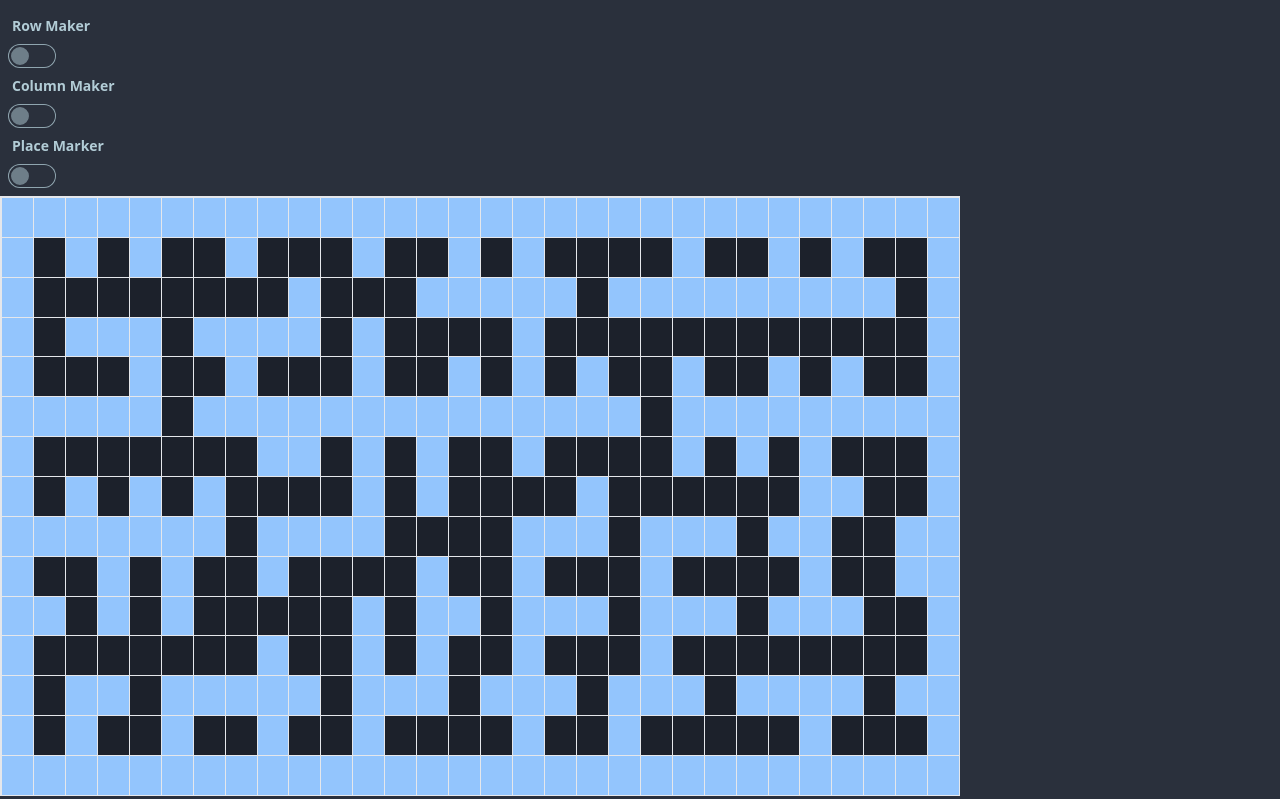
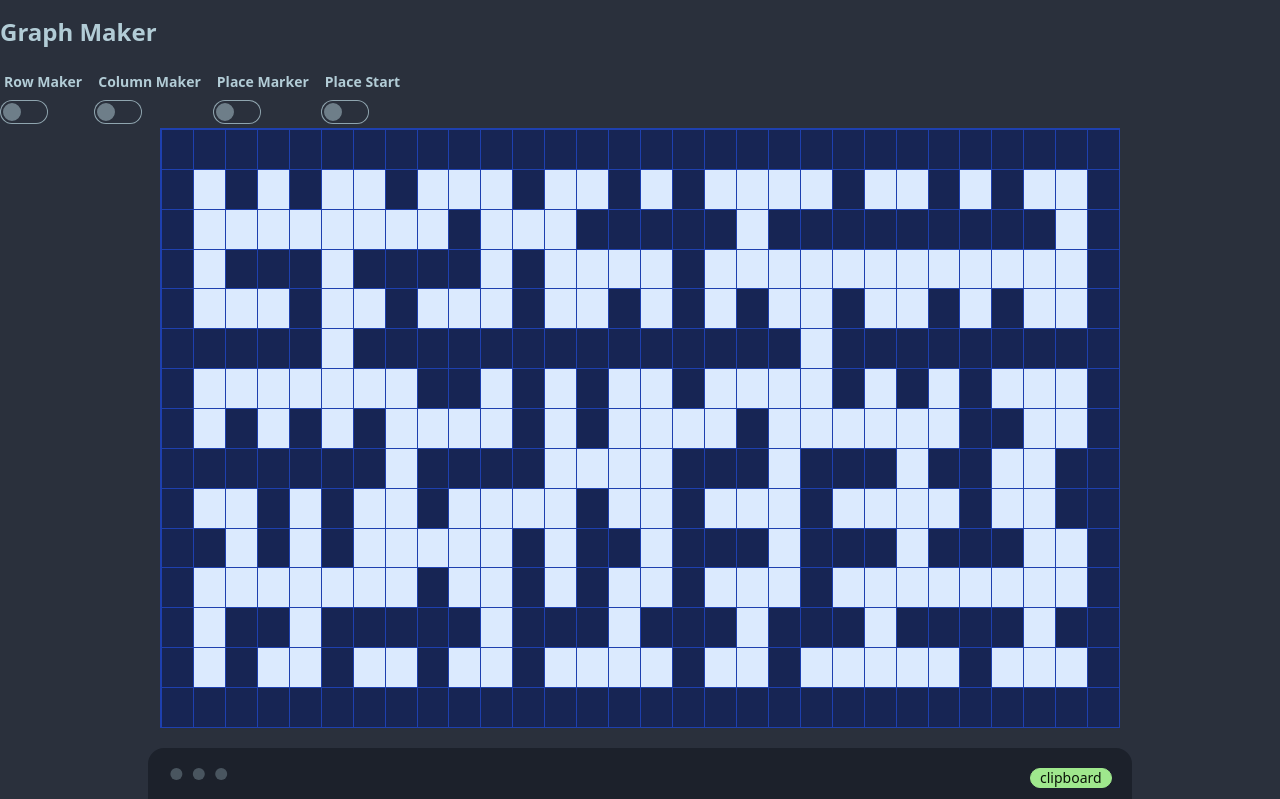
Before and after one commit to alexespejo/dsa-visualizer, a Svelte app: page /alex in a window 1280 px wide. Shown: the top 799 px of the page. Built offline with nearby package versions, Linux system fonts and the light colour scheme.

Commit message:
finsihed game

```diff
--- a/src/components/custom/Update/Toggle.svelte
+++ b/src/components/custom/Update/Toggle.svelte
@@ -5,4 +5,9 @@
  export let classList: string = "";
 </script>
 
-<input type="checkbox" bind:checked class={`toggle ${color} ${classList}`} />
+<input
+ type="checkbox"
+ on:change
+ bind:checked
+ class={`toggle ${color} ${classList}`}
+/>
--- a/src/lib/graphs/pGraphs.ts
+++ b/src/lib/graphs/pGraphs.ts
@@ -1,252 +1,252 @@
 let alexGraph_1 = [
  [
-  1, 1, 1, 1, 1, 1, 1, 1, 1, 1, 1, 1, 1, 1, 1, 1, 1, 1, 1, 1, 1, 1, 1, 1, 1, 1,
-  1, 1, 1, 1,
+  -1, -1, -1, -1, -1, -1, -1, -1, -1, -1, -1, -1, -1, -1, -1, -1, -1, -1, -1,
+  -1, -1, -1, -1, -1, -1, -1, -1, -1, -1, -1,
  ],
  [
-  1, 0, 1, 0, 1, 0, 0, 1, 0, 0, 0, 1, 0, 0, 1, 0, 1, 0, 0, 0, 0, 1, 0, 0, 1, 0,
-  1, 0, 0, 1,
+  -1, 0, -1, 0, -1, 0, 0, -1, 0, 0, 0, -1, 0, 0, -1, 0, -1, 0, 0, 0, 0, -1, 0,
+  0, -1, 0, -1, 0, 0, -1,
  ],
  [
-  1, 0, 0, 0, 0, 0, 0, 0, 0, 1, 0, 0, 0, 1, 1, 1, 1, 1, 0, 1, 1, 1, 1, 1, 1, 1,
-  1, 1, 0, 1,
+  -1, 0, 0, 0, 0, 0, 0, 0, 0, -1, 0, 0, 0, -1, -1, -1, -1, -1, 0, -1, -1, -1,
+  -1, -1, -1, -1, -1, -1, 0, -1,
  ],
  [
-  1, 0, 1, 1, 1, 0, 1, 1, 1, 1, 0, 1, 0, 0, 0, 0, 1, 0, 0, 0, 0, 0, 0, 0, 0, 0,
-  0, 0, 0, 1,
+  -1, 0, -1, -1, -1, 0, -1, -1, -1, -1, 0, -1, 0, 0, 0, 0, -1, 0, 0, 0, 0, 0, 0,
+  0, 0, 0, 0, 0, 0, -1,
  ],
  [
-  1, 0, 0, 0, 1, 0, 0, 1, 0, 0, 0, 1, 0, 0, 1, 0, 1, 0, 1, 0, 0, 1, 0, 0, 1, 0,
-  1, 0, 0, 1,
+  -1, 0, 0, 0, -1, 0, 0, -1, 0, 0, 0, -1, 0, 0, -1, 0, -1, 0, -1, 0, 0, -1, 0,
+  0, -1, 0, -1, 0, 0, -1,
  ],
  [
-  1, 1, 1, 1, 1, 0, 1, 1, 1, 1, 1, 1, 1, 1, 1, 1, 1, 1, 1, 1, 0, 1, 1, 1, 1, 1,
-  1, 1, 1, 1,
+  -1, -1, -1, -1, -1, 0, -1, -1, -1, -1, -1, -1, -1, -1, -1, -1, -1, -1, -1, -1,
+  0, -1, -1, -1, -1, -1, -1, -1, -1, -1,
  ],
  [
-  1, 0, 0, 0, 0, 0, 0, 0, 1, 1, 0, 1, 0, 1, 0, 0, 1, 0, 0, 0, 0, 1, 0, 1, 0, 1,
-  0, 0, 0, 1,
+  -1, 0, 0, 0, 0, 0, 0, 0, -1, -1, 0, -1, 0, -1, 0, 0, -1, 0, 0, 0, 0, -1, 0,
+  -1, 0, -1, 0, 0, 0, -1,
  ],
  [
-  1, 0, 1, 0, 1, 0, 1, 0, 0, 0, 0, 1, 0, 1, 0, 0, 0, 0, 1, 0, 0, 0, 0, 0, 0, 1,
-  1, 0, 0, 1,
+  -1, 0, -1, 0, -1, 0, -1, 0, 0, 0, 0, -1, 0, -1, 0, 0, 0, 0, -1, 0, 0, 0, 0, 0,
+  0, -1, -1, 0, 0, -1,
  ],
  [
-  1, 1, 1, 1, 1, 1, 1, 0, 1, 1, 1, 1, 0, 0, 0, 0, 1, 1, 1, 0, 1, 1, 1, 0, 1, 1,
-  0, 0, 1, 1,
+  -1, -1, -1, -1, -1, -1, -1, 0, -1, -1, -1, -1, 0, 0, 0, 0, -1, -1, -1, 0, -1,
+  -1, -1, 0, -1, -1, 0, 0, -1, -1,
  ],
  [
-  1, 0, 0, 1, 0, 1, 0, 0, 1, 0, 0, 0, 0, 1, 0, 0, 1, 0, 0, 0, 1, 0, 0, 0, 0, 1,
-  0, 0, 1, 1,
+  -1, 0, 0, -1, 0, -1, 0, 0, -1, 0, 0, 0, 0, -1, 0, 0, -1, 0, 0, 0, -1, 0, 0, 0,
+  0, -1, 0, 0, -1, -1,
  ],
  [
-  1, 1, 0, 1, 0, 1, 0, 0, 0, 0, 0, 1, 0, 1, 1, 0, 1, 1, 1, 0, 1, 1, 1, 0, 1, 1,
-  1, 0, 0, 1,
+  -1, -1, 0, -1, 0, -1, 0, 0, 0, 0, 0, -1, 0, -1, -1, 0, -1, -1, -1, 0, -1, -1,
+  -1, 0, -1, -1, -1, 0, 0, -1,
  ],
  [
-  1, 0, 0, 0, 0, 0, 0, 0, 1, 0, 0, 1, 0, 1, 0, 0, 1, 0, 0, 0, 1, 0, 0, 0, 0, 0,
-  0, 0, 0, 1,
+  -1, 0, 0, 0, 0, 0, 0, 0, -1, 0, 0, -1, 0, -1, 0, 0, -1, 0, 0, 0, -1, 0, 0, 0,
+  0, 0, 0, 0, 0, -1,
  ],
  [
-  1, 0, 1, 1, 0, 1, 1, 1, 1, 1, 0, 1, 1, 1, 0, 1, 1, 1, 0, 1, 1, 1, 0, 1, 1, 1,
-  1, 0, 1, 1,
+  -1, 0, -1, -1, 0, -1, -1, -1, -1, -1, 0, -1, -1, -1, 0, -1, -1, -1, 0, -1, -1,
+  -1, 0, -1, -1, -1, -1, 0, -1, -1,
  ],
  [
-  1, 0, 1, 0, 0, 1, 0, 0, 1, 0, 0, 1, 0, 0, 0, 0, 1, 0, 0, 1, 0, 0, 0, 0, 0, 1,
-  0, 0, 0, 1,
+  -1, 0, -1, 0, 0, -1, 0, 0, -1, 0, 0, -1, 0, 0, 0, 0, -1, 0, 0, -1, 0, 0, 0, 0,
+  0, -1, 0, 0, 0, -1,
  ],
  [
-  1, 1, 1, 1, 1, 1, 1, 1, 1, 1, 1, 1, 1, 1, 1, 1, 1, 1, 1, 1, 1, 1, 1, 1, 1, 1,
-  1, 1, 1, 1,
+  -1, -1, -1, -1, -1, -1, -1, -1, -1, -1, -1, -1, -1, -1, -1, -1, -1, -1, -1,
+  -1, -1, -1, -1, -1, -1, -1, -1, -1, -1, -1,
  ],
 ];
 
 let alexGraph_2 = [
  [
-  1, 1, 1, 1, 1, 1, 1, 1, 1, 1, 1, 1, 1, 1, 1, 1, 1, 1, 1, 1, 1, 1, 1, 1, 1, 1,
-  1, 1, 1, 1,
+  -1, -1, -1, -1, -1, -1, -1, -1, -1, -1, -1, -1, -1, -1, -1, -1, -1, -1, -1,
+  -1, -1, -1, -1, -1, -1, -1, -1, -1, -1, -1,
  ],
  [
-  1, 0, 0, 0, 1, 0, 0, 0, 0, 0, 0, 0, 0, 0, 0, 0, 1, 0, 0, 1, 0, 0, 1, 0, 0, 0,
-  0, 0, 0, 1,
+  -1, 0, 0, 0, -1, 0, 0, 0, 0, 0, 0, 0, 0, 0, 0, 0, -1, 0, 0, -1, 0, 0, -1, 0,
+  0, 0, 0, 0, 0, -1,
  ],
  [
-  1, 0, 1, 0, 1, 1, 1, 1, 1, 1, 1, 1, 1, 0, 1, 1, 1, 0, 1, 1, 1, 1, 1, 0, 1, 1,
-  1, 1, 1, 1,
+  -1, 0, -1, 0, -1, -1, -1, -1, -1, -1, -1, -1, -1, 0, -1, -1, -1, 0, -1, -1,
+  -1, -1, -1, 0, -1, -1, -1, -1, -1, -1,
  ],
  [
-  1, 0, 0, 0, 1, 0, 0, 1, 0, 0, 1, 0, 0, 0, 0, 0, 1, 0, 0, 0, 0, 0, 0, 0, 1, 0,
-  1, 1, 0, 1,
+  -1, 0, 0, 0, -1, 0, 0, -1, 0, 0, -1, 0, 0, 0, 0, 0, -1, 0, 0, 0, 0, 0, 0, 0,
+  -1, 0, -1, -1, 0, -1,
  ],
  [
-  1, 0, 0, 0, 0, 0, 0, 0, 0, 0, 0, 0, 0, 0, 0, 0, 1, 0, 0, 1, 0, 0, 1, 0, 0, 0,
-  0, 0, 0, 1,
+  -1, 0, 0, 0, 0, 0, 0, 0, 0, 0, 0, 0, 0, 0, 0, 0, -1, 0, 0, -1, 0, 0, -1, 0, 0,
+  0, 0, 0, 0, -1,
  ],
  [
-  1, 1, 1, 1, 1, 1, 1, 1, 0, 1, 1, 1, 1, 1, 1, 1, 1, 1, 1, 1, 1, 1, 1, 1, 1, 0,
-  1, 1, 1, 1,
+  -1, -1, -1, -1, -1, -1, -1, -1, 0, -1, -1, -1, -1, -1, -1, -1, -1, -1, -1, -1,
+  -1, -1, -1, -1, -1, 0, -1, -1, -1, -1,
  ],
  [
-  1, 0, 1, 0, 1, 0, 1, 0, 0, 0, 0, 1, 0, 1, 0, 0, 1, 0, 0, 0, 0, 0, 0, 0, 0, 0,
-  0, 0, 0, 1,
+  -1, 0, -1, 0, -1, 0, -1, 0, 0, 0, 0, -1, 0, -1, 0, 0, -1, 0, 0, 0, 0, 0, 0, 0,
+  0, 0, 0, 0, 0, -1,
  ],
  [
-  1, 0, 1, 0, 1, 0, 0, 0, 0, 0, 0, 1, 0, 1, 0, 0, 1, 1, 0, 1, 1, 1, 1, 1, 1, 1,
-  1, 1, 1, 1,
+  -1, 0, -1, 0, -1, 0, 0, 0, 0, 0, 0, -1, 0, -1, 0, 0, -1, -1, 0, -1, -1, -1,
+  -1, -1, -1, -1, -1, -1, -1, -1,
  ],
  [
-  1, 0, 1, 0, 1, 1, 1, 1, 1, 0, 1, 1, 0, 0, 0, 0, 1, 0, 0, 1, 0, 0, 1, 0, 0, 0,
-  1, 0, 0, 1,
+  -1, 0, -1, 0, -1, -1, -1, -1, -1, 0, -1, -1, 0, 0, 0, 0, -1, 0, 0, -1, 0, 0,
+  -1, 0, 0, 0, -1, 0, 0, -1,
  ],
  [
-  1, 0, 1, 0, 0, 0, 0, 0, 0, 0, 0, 0, 0, 0, 0, 0, 0, 0, 0, 0, 0, 0, 1, 0, 0, 0,
-  0, 0, 0, 1,
+  -1, 0, -1, 0, 0, 0, 0, 0, 0, 0, 0, 0, 0, 0, 0, 0, 0, 0, 0, 0, 0, 0, -1, 0, 0,
+  0, 0, 0, 0, -1,
  ],
  [
-  1, 0, 0, 0, 1, 1, 0, 1, 1, 1, 0, 1, 1, 1, 1, 1, 1, 0, 0, 1, 0, 1, 1, 0, 0, 0,
-  1, 1, 0, 1,
+  -1, 0, 0, 0, -1, -1, 0, -1, -1, -1, 0, -1, -1, -1, -1, -1, -1, 0, 0, -1, 0,
+  -1, -1, 0, 0, 0, -1, -1, 0, -1,
  ],
  [
-  1, 1, 0, 1, 1, 1, 0, 1, 0, 0, 0, 0, 0, 0, 0, 0, 1, 0, 0, 1, 0, 0, 0, 0, 0, 0,
-  1, 0, 0, 1,
+  -1, -1, 0, -1, -1, -1, 0, -1, 0, 0, 0, 0, 0, 0, 0, 0, -1, 0, 0, -1, 0, 0, 0,
+  0, 0, 0, -1, 0, 0, -1,
  ],
  [
-  1, 0, 0, 0, 1, 0, 0, 0, 1, 1, 1, 0, 1, 1, 1, 1, 1, 0, 1, 1, 1, 1, 1, 1, 0, 1,
-  1, 1, 1, 1,
+  -1, 0, 0, 0, -1, 0, 0, 0, -1, -1, -1, 0, -1, -1, -1, -1, -1, 0, -1, -1, -1,
+  -1, -1, -1, 0, -1, -1, -1, -1, -1,
  ],
  [
-  1, 0, 1, 0, 1, 0, 0, 1, 0, 0, 0, 0, 0, 0, 0, 0, 1, 0, 0, 0, 0, 0, 1, 0, 0, 0,
-  0, 0, 0, 1,
+  -1, 0, -1, 0, -1, 0, 0, -1, 0, 0, 0, 0, 0, 0, 0, 0, -1, 0, 0, 0, 0, 0, -1, 0,
+  0, 0, 0, 0, 0, -1,
  ],
  [
-  1, 1, 1, 1, 1, 1, 1, 1, 1, 1, 1, 1, 1, 1, 1, 1, 1, 1, 1, 1, 1, 1, 1, 1, 1, 1,
-  1, 1, 1, 1,
+  -1, -1, -1, -1, -1, -1, -1, -1, -1, -1, -1, -1, -1, -1, -1, -1, -1, -1, -1,
+  -1, -1, -1, -1, -1, -1, -1, -1, -1, -1, -1,
  ],
 ];
 
 let alexGraph_3 = [
  [
-  1, 1, 1, 1, 1, 1, 1, 1, 1, 1, 1, 1, 1, 1, 1, 1, 1, 1, 1, 1, 1, 1, 1, 1, 1, 1,
-  1, 1, 1, 1,
+  -1, -1, -1, -1, -1, -1, -1, -1, -1, -1, -1, -1, -1, -1, -1, -1, -1, -1, -1,
+  -1, -1, -1, -1, -1, -1, -1, -1, -1, -1, -1,
  ],
  [
-  1, 0, 0, 1, 0, 0, 1, 1, 0, 1, 0, 0, 0, 1, 0, 1, 0, 0, 0, 0, 1, 0, 0, 1, 1, 1,
-  0, 0, 0, 1,
+  -1, 0, 0, -1, 0, 0, -1, -1, 0, -1, 0, 0, 0, -1, 0, -1, 0, 0, 0, 0, -1, 0, 0,
+  -1, -1, -1, 0, 0, 0, -1,
  ],
  [
-  1, 1, 0, 0, 0, 0, 1, 0, 0, 1, 1, 1, 0, 1, 0, 1, 0, 1, 1, 1, 1, 1, 0, 1, 0, 1,
-  1, 0, 1, 1,
+  -1, -1, 0, 0, 0, 0, -1, 0, 0, -1, -1, -1, 0, -1, 0, -1, 0, -1, -1, -1, -1, -1,
+  0, -1, 0, -1, -1, 0, -1, -1,
  ],
  [
-  1, 0, 0, 1, 0, 0, 0, 0, 0, 0, 0, 0, 0, 0, 0, 1, 0, 0, 0, 1, 0, 0, 0, 0, 0, 0,
-  0, 0, 0, 1,
+  -1, 0, 0, -1, 0, 0, 0, 0, 0, 0, 0, 0, 0, 0, 0, -1, 0, 0, 0, -1, 0, 0, 0, 0, 0,
+  0, 0, 0, 0, -1,
  ],
  [
-  1, 1, 1, 1, 1, 1, 1, 0, 1, 1, 1, 1, 1, 1, 1, 1, 0, 1, 0, 0, 0, 0, 0, 1, 0, 0,
-  0, 0, 0, 1,
+  -1, -1, -1, -1, -1, -1, -1, 0, -1, -1, -1, -1, -1, -1, -1, -1, 0, -1, 0, 0, 0,
+  0, 0, -1, 0, 0, 0, 0, 0, -1,
  ],
  [
-  1, 0, 1, 0, 1, 0, 0, 0, 0, 0, 0, 0, 0, 0, 0, 1, 1, 1, 1, 1, 1, 1, 1, 1, 1, 1,
-  0, 1, 1, 1,
+  -1, 0, -1, 0, -1, 0, 0, 0, 0, 0, 0, 0, 0, 0, 0, -1, -1, -1, -1, -1, -1, -1,
+  -1, -1, -1, -1, 0, -1, -1, -1,
  ],
  [
-  1, 0, 0, 0, 1, 1, 0, 1, 1, 1, 1, 1, 1, 0, 1, 1, 0, 0, 0, 1, 0, 0, 1, 0, 0, 1,
-  0, 0, 0, 1,
+  -1, 0, 0, 0, -1, -1, 0, -1, -1, -1, -1, -1, -1, 0, -1, -1, 0, 0, 0, -1, 0, 0,
+  -1, 0, 0, -1, 0, 0, 0, -1,
  ],
  [
-  1, 0, 1, 0, 1, 0, 0, 0, 0, 0, 0, 1, 0, 0, 0, 1, 0, 1, 1, 1, 0, 0, 1, 0, 0, 0,
-  0, 1, 0, 1,
+  -1, 0, -1, 0, -1, 0, 0, 0, 0, 0, 0, -1, 0, 0, 0, -1, 0, -1, -1, -1, 0, 0, -1,
+  0, 0, 0, 0, -1, 0, -1,
  ],
  [
-  1, 0, 1, 1, 1, 1, 1, 1, 0, 1, 1, 1, 1, 1, 1, 1, 0, 1, 0, 0, 0, 0, 1, 1, 0, 1,
-  1, 1, 1, 1,
+  -1, 0, -1, -1, -1, -1, -1, -1, 0, -1, -1, -1, -1, -1, -1, -1, 0, -1, 0, 0, 0,
+  0, -1, -1, 0, -1, -1, -1, -1, -1,
  ],
  [
-  1, 0, 1, 0, 1, 0, 0, 1, 0, 0, 1, 0, 0, 0, 0, 0, 0, 0, 0, 1, 1, 0, 1, 0, 0, 0,
-  1, 0, 0, 1,
+  -1, 0, -1, 0, -1, 0, 0, -1, 0, 0, -1, 0, 0, 0, 0, 0, 0, 0, 0, -1, -1, 0, -1,
+  0, 0, 0, -1, 0, 0, -1,
  ],
  [
-  1, 0, 1, 0, 0, 0, 0, 0, 0, 0, 1, 1, 0, 1, 1, 1, 0, 1, 0, 1, 0, 0, 0, 0, 0, 0,
-  1, 1, 0, 1,
+  -1, 0, -1, 0, 0, 0, 0, 0, 0, 0, -1, -1, 0, -1, -1, -1, 0, -1, 0, -1, 0, 0, 0,
+  0, 0, 0, -1, -1, 0, -1,
  ],
  [
-  1, 0, 0, 0, 1, 0, 0, 0, 0, 0, 0, 0, 0, 0, 0, 1, 0, 1, 1, 1, 1, 1, 1, 1, 1, 0,
-  1, 0, 0, 1,
+  -1, 0, 0, 0, -1, 0, 0, 0, 0, 0, 0, 0, 0, 0, 0, -1, 0, -1, -1, -1, -1, -1, -1,
+  -1, -1, 0, -1, 0, 0, -1,
  ],
  [
-  1, 0, 1, 0, 1, 1, 1, 1, 0, 1, 1, 0, 0, 1, 0, 1, 0, 0, 1, 0, 0, 0, 1, 0, 0, 0,
-  0, 0, 0, 1,
+  -1, 0, -1, 0, -1, -1, -1, -1, 0, -1, -1, 0, 0, -1, 0, -1, 0, 0, -1, 0, 0, 0,
+  -1, 0, 0, 0, 0, 0, 0, -1,
  ],
  [
-  1, 0, 1, 0, 1, 0, 0, 0, 0, 0, 1, 0, 0, 1, 0, 1, 0, 0, 0, 0, 0, 0, 1, 0, 0, 0,
-  1, 0, 0, 1,
+  -1, 0, -1, 0, -1, 0, 0, 0, 0, 0, -1, 0, 0, -1, 0, -1, 0, 0, 0, 0, 0, 0, -1, 0,
+  0, 0, -1, 0, 0, -1,
  ],
  [
-  1, 1, 1, 1, 1, 1, 1, 1, 1, 1, 1, 1, 1, 1, 1, 1, 1, 1, 1, 1, 1, 1, 1, 1, 1, 1,
-  1, 1, 1, 1,
+  -1, -1, -1, -1, -1, -1, -1, -1, -1, -1, -1, -1, -1, -1, -1, -1, -1, -1, -1,
+  -1, -1, -1, -1, -1, -1, -1, -1, -1, -1, -1,
  ],
 ];
 
 let alexGraph_4 = [
  [
-  1, 1, 1, 1, 1, 1, 1, 1, 1, 1, 1, 1, 1, 1, 1, 1, 1, 1, 1, 1, 1, 1, 1, 1, 1, 1,
-  1, 1, 1, 1,
+  -1, -1, -1, -1, -1, -1, -1, -1, -1, -1, -1, -1, -1, -1, -1, -1, -1, -1, -1,
+  -1, -1, -1, -1, -1, -1, -1, -1, -1, -1, -1,
  ],
  [
-  1, 0, 1, 0, 0, 0, 0, 0, 0, 0, 0, 0, 0, 0, 0, 0, 0, 0, 0, 1, 0, 0, 1, 0, 0, 0,
-  0, 0, 0, 1,
+  -1, 0, -1, 0, 0, 0, 0, 0, 0, 0, 0, 0, 0, 0, 0, 0, 0, 0, 0, -1, 0, 0, -1, 0, 0,
+  0, 0, 0, 0, -1,
  ],
  [
-  1, 0, 1, 0, 1, 0, 1, 1, 0, 0, 0, 1, 0, 0, 1, 1, 0, 0, 1, 0, 0, 1, 0, 1, 0, 0,
-  1, 0, 1, 1,
+  -1, 0, -1, 0, -1, 0, -1, -1, 0, 0, 0, -1, 0, 0, -1, -1, 0, 0, -1, 0, 0, -1, 0,
+  -1, 0, 0, -1, 0, -1, -1,
  ],
  [
-  1, 0, 0, 1, 1, 0, 1, 0, 0, 1, 1, 1, 1, 0, 0, 1, 0, 1, 0, 0, 1, 0, 0, 0, 1, 0,
-  1, 0, 1, 1,
+  -1, 0, 0, -1, -1, 0, -1, 0, 0, -1, -1, -1, -1, 0, 0, -1, 0, -1, 0, 0, -1, 0,
+  0, 0, -1, 0, -1, 0, -1, -1,
  ],
  [
-  1, 0, 0, 0, 1, 1, 1, 0, 1, 1, 0, 0, 1, 0, 0, 1, 0, 0, 0, 1, 0, 0, 1, 0, 0, 1,
-  1, 0, 1, 1,
+  -1, 0, 0, 0, -1, -1, -1, 0, -1, -1, 0, 0, -1, 0, 0, -1, 0, 0, 0, -1, 0, 0, -1,
+  0, 0, -1, -1, 0, -1, -1,
  ],
  [
-  1, 0, 0, 1, 0, 0, 0, 0, 0, 1, 0, 0, 0, 0, 1, 1, 0, 0, 1, 0, 0, 1, 1, 1, 0, 0,
-  0, 0, 0, 1,
+  -1, 0, 0, -1, 0, 0, 0, 0, 0, -1, 0, 0, 0, 0, -1, -1, 0, 0, -1, 0, 0, -1, -1,
+  -1, 0, 0, 0, 0, 0, -1,
  ],
  [
-  1, 1, 0, 0, 0, 1, 1, 1, 1, 1, 0, 1, 1, 0, 1, 0, 0, 1, 0, 1, 0, 0, 1, 0, 0, 1,
-  1, 0, 1, 1,
+  -1, -1, 0, 0, 0, -1, -1, -1, -1, -1, 0, -1, -1, 0, -1, 0, 0, -1, 0, -1, 0, 0,
+  -1, 0, 0, -1, -1, 0, -1, -1,
  ],
  [
-  1, 1, 0, 1, 0, 1, 0, 0, 0, 0, 0, 1, 0, 0, 1, 0, 0, 0, 0, 0, 1, 0, 0, 0, 1, 0,
-  0, 0, 1, 1,
+  -1, -1, 0, -1, 0, -1, 0, 0, 0, 0, 0, -1, 0, 0, -1, 0, 0, 0, 0, 0, -1, 0, 0, 0,
+  -1, 0, 0, 0, -1, -1,
  ],
  [
-  1, 1, 1, 1, 0, 0, 0, 0, 0, 1, 1, 0, 0, 0, 1, 1, 0, 1, 0, 0, 0, 1, 0, 1, 0, 0,
-  0, 0, 1, 1,
+  -1, -1, -1, -1, 0, 0, 0, 0, 0, -1, -1, 0, 0, 0, -1, -1, 0, -1, 0, 0, 0, -1, 0,
+  -1, 0, 0, 0, 0, -1, -1,
  ],
  [
-  1, 0, 0, 0, 0, 0, 1, 1, 1, 1, 0, 0, 1, 1, 0, 0, 0, 0, 1, 0, 0, 0, 1, 0, 0, 0,
-  0, 1, 0, 1,
+  -1, 0, 0, 0, 0, 0, -1, -1, -1, -1, 0, 0, -1, -1, 0, 0, 0, 0, -1, 0, 0, 0, -1,
+  0, 0, 0, 0, -1, 0, -1,
  ],
  [
-  1, 0, 0, 1, 0, 0, 1, 0, 0, 0, 0, 0, 1, 0, 0, 1, 0, 0, 0, 1, 0, 0, 0, 0, 0, 0,
-  1, 0, 0, 1,
+  -1, 0, 0, -1, 0, 0, -1, 0, 0, 0, 0, 0, -1, 0, 0, -1, 0, 0, 0, -1, 0, 0, 0, 0,
+  0, 0, -1, 0, 0, -1,
  ],
  [
-  1, 0, 1, 1, 0, 1, 1, 0, 1, 1, 1, 1, 1, 0, 1, 1, 0, 1, 0, 0, 1, 0, 0, 0, 1, 1,
-  0, 0, 1, 1,
+  -1, 0, -1, -1, 0, -1, -1, 0, -1, -1, -1, -1, -1, 0, -1, -1, 0, -1, 0, 0, -1,
+  0, 0, 0, -1, -1, 0, 0, -1, -1,
  ],
  [
-  1, 0, 1, 0, 0, 1, 0, 0, 1, 0, 0, 0, 0, 0, 1, 0, 0, 1, 0, 0, 0, 1, 0, 1, 0, 0,
-  1, 0, 0, 1,
+  -1, 0, -1, 0, 0, -1, 0, 0, -1, 0, 0, 0, 0, 0, -1, 0, 0, -1, 0, 0, 0, -1, 0,
+  -1, 0, 0, -1, 0, 0, -1,
  ],
  [
-  1, 0, 1, 0, 0, 1, 0, 0, 1, 0, 0, 1, 0, 0, 1, 0, 0, 1, 0, 1, 0, 0, 0, 0, 0, 0,
-  0, 0, 0, 1,
+  -1, 0, -1, 0, 0, -1, 0, 0, -1, 0, 0, -1, 0, 0, -1, 0, 0, -1, 0, -1, 0, 0, 0,
+  0, 0, 0, 0, 0, 0, -1,
  ],
  [
-  1, 1, 1, 1, 1, 1, 1, 1, 1, 1, 1, 1, 1, 1, 1, 1, 1, 1, 1, 1, 1, 1, 1, 1, 1, 1,
-  1, 1, 1, 1,
+  -1, -1, -1, -1, -1, -1, -1, -1, -1, -1, -1, -1, -1, -1, -1, -1, -1, -1, -1,
+  -1, -1, -1, -1, -1, -1, -1, -1, -1, -1, -1,
  ],
 ];
 
--- a/src/routes/Playgrounds/Alex.svelte
+++ b/src/routes/Playgrounds/Alex.svelte
@@ -1,6 +1,8 @@
 <script>
  import { onMount } from "svelte";
  import { alexGraph_1 } from "../../lib/graphs/pGraphs";
+ import Controls from "../../components/custom/layout/Controls.svelte";
+ import Visualize from "../../components/custom/layout/Visualize.svelte";
  import Toggle from "../../components/custom/Update/Toggle.svelte";
  import FormControl from "../../components/custom/FormControl.svelte";
  import Label from "../../components/custom/Inputs/Label.svelte";
@@ -11,76 +13,164 @@
  let columnMaker = false;
  let rowMaker = false;
  let destMarker = false;
+ let startMaker = false;
+ let startPos = {
+  x: -1,
+  y: -1,
+ };
+
+ let markerValues = new Set();
+ function getValue() {
+  function getRandomIntBetween1And99() {
+   return Math.floor(Math.random() * 99) + 1;
+  }
+  let value = getRandomIntBetween1And99();
+  while (markerValues.has(value)) {
+   value = getRandomIntBetween1And99();
+  }
+  markerValues.add(value);
+  return value;
+ }
 
  function markPoint(i, j) {
+  graph[i] = [...graph[i]]; // create a shallow copy of the row
   if (columnMaker) {
-   graph[i] = [...graph[i]]; // create a shallow copy of the row
    for (let k = 0; k < graph.length; ++k) {
-    graph[k][j] = 1;
+    graph[k][j] = -1;
    }
   } else if (rowMaker) {
-   graph[i] = [...graph[i]]; // create a shallow copy of the row
    for (let k = 0; k < graph[i].length; ++k) {
-    graph[i][k] = 1;
+    graph[i][k] = -1;
    }
+  } else if (destMarker) {
+   graph[i][j] = graph[i][j] === getValue() ? 0 : getValue();
+  } else if (startMaker) {
+   if (startPos.x > -1) {
+    graph[startPos.x][startPos.y] = 0;
+   }
+   startPos.x = i;
+   startPos.y = j;
+   graph[startPos.x][startPos.y] =
+    graph[startPos.x][startPos.y] === -2 ? 0 : -2;
   } else {
-   graph[i] = [...graph[i]]; // create a shallow copy of the row
-   graph[i][j] = graph[i][j] === 1 ? 0 : 1;
+   graph[i][j] = graph[i][j] === -1 ? 0 : -1;
   }
  }
+
+ function clipboard() {
+  navigator.clipboard.writeText(JSON.stringify(graph));
+ }
+
  onMount(() => {
   graph[0] = [...graph[0]];
-  graph[0].fill(1);
+  graph[0].fill(-1);
   graph[graph.length - 1] = [...graph[graph.length - 1]];
-  graph[graph.length - 1].fill(1);
+  graph[graph.length - 1].fill(-1);
   for (let i = 0; i < graph.length; ++i) {
    graph[i] = [...graph[i]];
-   graph[i][0] = 1;
-   graph[i][graph[i].length - 1] = 1;
+   graph[i][0] = -1;
+   graph[i][graph[i].length - 1] = -1;
   }
  });
 </script>
 
-<div class="flex flex-col p-2">
+<Controls title="Graph Maker">
  <FormControl>
   <Label>Row Maker</Label>
+  <Toggle
+   color="toggle-amber"
+   bind:checked={rowMaker}
+   on:change={() => {
+    destMarker = false;
+    columnMaker = false;
+    startMaker = false;
+   }}
+  />
  </FormControl>
- <Toggle color="toggle-amber" bind:checked={rowMaker} />
 
  <FormControl>
   <Label>Column Maker</Label>
-  <Toggle color="toggle-purple" bind:checked={columnMaker} />
+  <Toggle
+   color="toggle-purple"
+   bind:checked={columnMaker}
+   on:change={() => {
+    rowMaker = false;
+    destMarker = false;
+    startMaker = false;
+   }}
+  />
  </FormControl>
 
  <FormControl>
   <Label>Place Marker</Label>
-  <Toggle color="toggle-teal" bind:checked={destMarker} />
+  <Toggle
+   color="toggle-teal"
+   bind:checked={destMarker}
+   on:change={() => {
+    rowMaker = false;
+    columnMaker = false;
+    startMaker = false;
+   }}
+  />
  </FormControl>
-</div>
+
+ <FormControl>
+  <Label>Place Start</Label>
+  <Toggle
+   color="toggle-emerald"
+   bind:checked={startMaker}
+   on:change={() => {
+    rowMaker = false;
+    columnMaker = false;
+    destMarker = false;
+   }}
+  />
+ </FormControl>
+</Controls>
+
+<Visualize>
  <div
- class="flex flex-col border-[1px] last:border-r-[1px] last:border-b-[1px]"
+  class="flex flex-col border-[1px] last:border-r-[1px] last:border-b-[1px] border-blue-800"
   style="height: 75vh; width: 75vw"
  >
   {#each graph as row, i}
-  <div class="flex" style="height: 30% ">
-   {#each row as _, j}
+   <div class="flex border-inherit" style="height: 30% ">
+    {#each row as x, j}
      <button
-     class={`text-center border-t-[1px] border-l-[1px] text-xs ${graph[i][j] === 1 ? "bg-blue-300" : "bg-neutral"}`}
+      class={`text-center border-t-[1px] border-l-[1px] border-inherit text-xs flex items-center justify-center ${x === -1 ? "bg-blue-950" : "bg-blue-100"}`}
       style="width: 30%"
       on:click={() => markPoint(i, j)}
      >
+      {#if x > 0}
+       <div class="font-bold text-secondary text-xl">
+        {x}
+       </div>
+      {:else if x === -2}
+       <div class="bg-primary rounded-full border-2 w-5 h-5"></div>
+      {/if}
      </button>
     {/each}
    </div>
   {/each}
  </div>
 
-{"["}
+ <div class="mockup-code">
+  <button
+   on:click={clipboard}
+   class="badge badge-primary absolute top-5 right-5">clipboard</button
+  >
+  <pre data-prefix="1">
+    <code>
+     <span class="text-purple-400">let</span><span class="text-red-400"
+     >graph</span
+    > =<span class="text-orange-300"> {"["}
     {#each graph as row}
- <div>
-  {"["}
-  {row}
-  {"],"}
+      <span class="text-slate-300 p-0 m-0">
+        {`[${row}],`}
+      </span>
+     {/each} {"]"}
+    </span>
+   </code>
+</pre>
  </div>
-{/each}
-{"]"}
+</Visualize>
```
Lines whose indentation alone changed are shown as unchanged.
